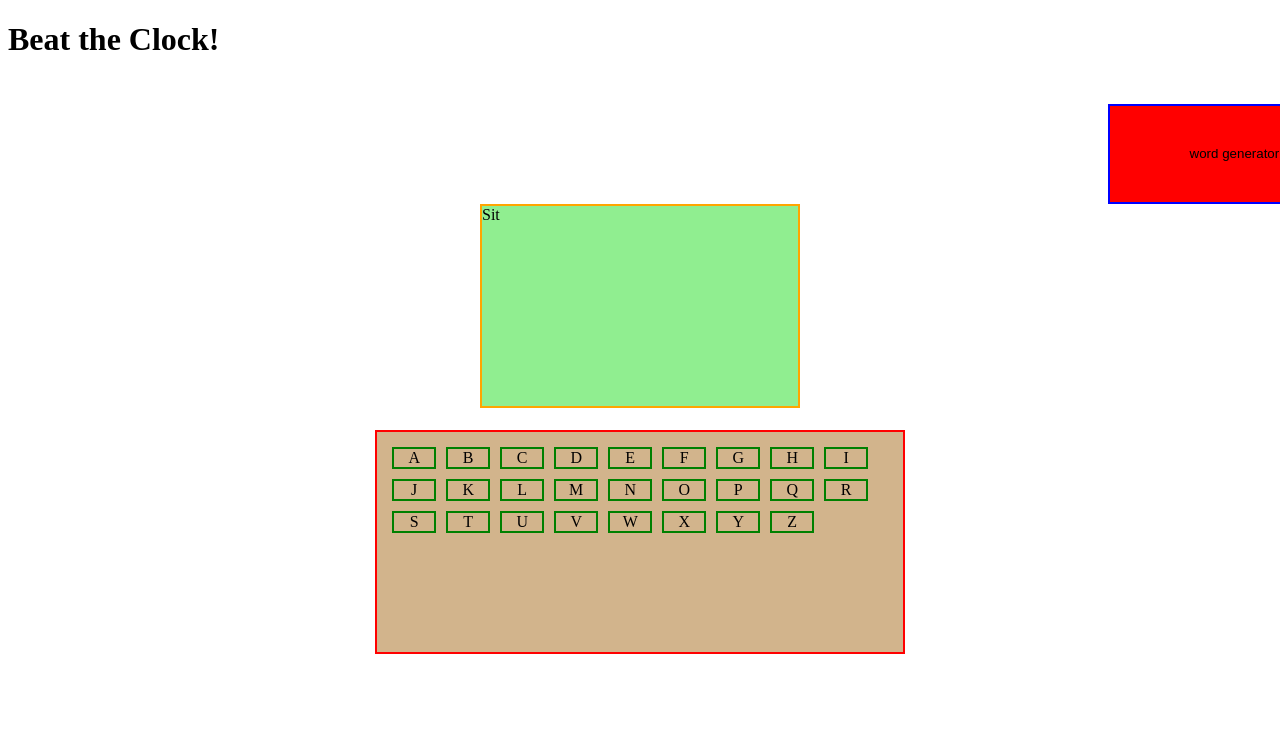
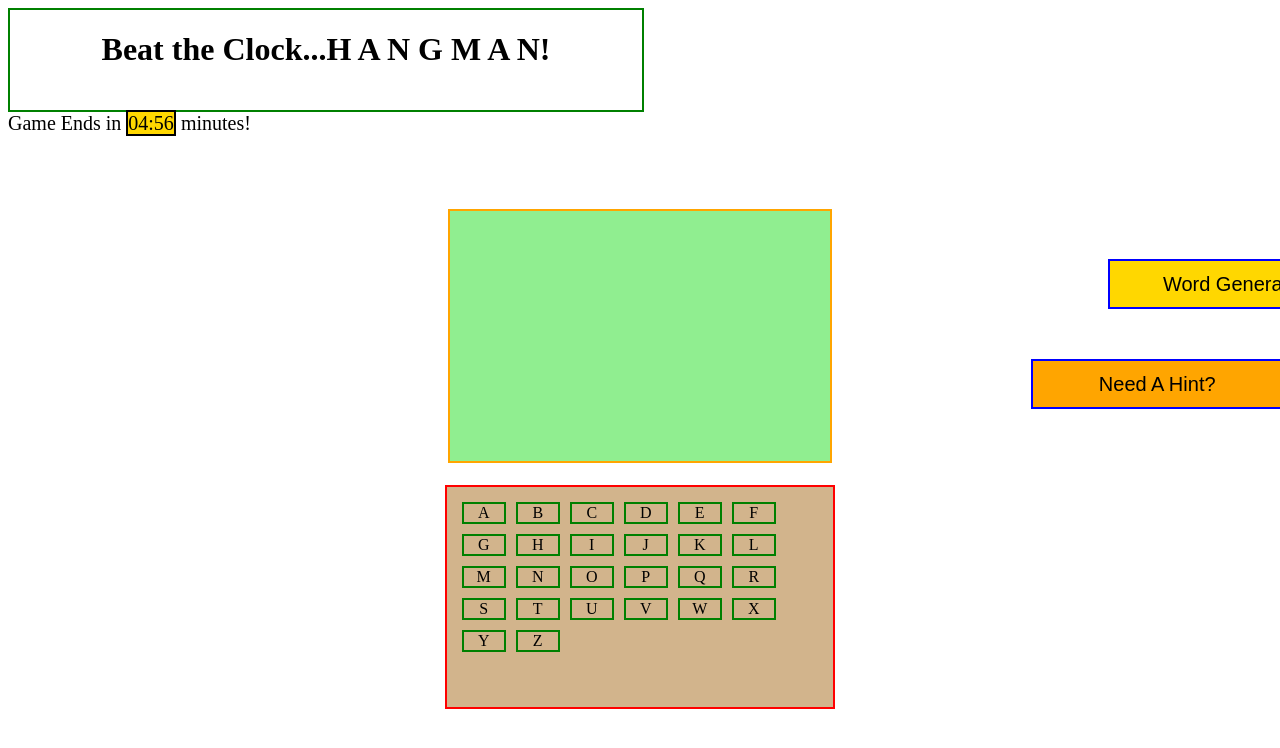
Before and after one commit to AMKlein2018/jscapstone, a plain HTML site: page index.html in a window 1280 px wide. Shown: the top 748 px of the page. Drawn offline with Linux system fonts and the light colour scheme.

Commit message:
Second Changes

```diff
--- a/index.html
+++ b/index.html
@@ -8,39 +8,16 @@
 
 </head>
 <body>
-		<div class = "gridWrapper">
+		<!-- <div class = "gridWrapper"> -->
 
 
-				<div class = 'header'>
-				<h1>Beat the Clock!</h1>
+			<div class = 'header'>
+					<h1>Beat the Clock...H A N G M A N!</h1>
 				</div>
 
-				<!-- //box8//
-				<div class = 'instruct'></div>
 
+ 			<div class = "timeText">Game Ends in <span id="time">05:00</span> minutes!</div>
 
-
-				diagram box1
-				<button id = "generator">Word Generator</button>
-
-				diagram box7
-				<div class = 'hint'>Hint??</div> -->
-
-			<!-- 	diagram box2 -->
-				<!-- <div id = 'wordBox'></div>
-
-				diagram box3
-				<div id = 'buttons'><div>
-
-				diagram box4
-				<div class = 'bad'>Bad Letters</div>
-
-				diagram box5
-				<div class = 'timer'>Timer</div>
-
-				diagram box6
-				<div class = 'result'>Result</div>
- -->
 		</div>
 
 
--- a/index.js
+++ b/index.js
@@ -1,35 +1,50 @@
-var word1 = "code"
-var word2 = "break"
-var word3 = "door"
-var word4 = "friend"
-var word5 = "smile"
-var word6 = "create"
-var word7 = "fast"
-var word8 = "chair"
 
-var hint1 = "Decipher"
-var hint2 = "___ a Leg"
-var hint3 = "Opposite of Foe"
-var hint4 = "Knob"
-var hint5 = "Teeth"
-var hint6 = "Opposite of Destroy"
-var hint7 = "Slow"
-var hint8 = "Sit"
+// *******************************
+ //Word and Hint Function
+
+wordArray = []
+hintsArray = []
+
+function Word (word,hint){
+  var word = wordArray.push(word)
+  var hint = hintsArray.push(hint)
+}
+
+var one = new Word ("code", "Decipher")
+var two = new Word ("break", "___ a Leg")
+var three = new Word ("door", "Knob" )
+var four = new Word ("friend", "Opposite of Foe")
+var five = new Word ("smile", "Teeth")
+var six = new Word ("create", "Opposite of Destroy")
+var seven = new Word ("fast", "Slow")
+var eight = new Word ("chair", "Sit")
 
 
-var randomWord= ""
-var randomHint= ""
+//Create Random Function
+function random () {
+    return (Math.floor(Math.random() * wordArray.length));
+}
 
-// function genWord () {
-   var words= [word1, word2, word3, word4, word5, word6, word7, word8]
-   var hints=[hint1, hint2, hint3, hint4, hint5, hint6, hint7, hint8 ]
-   var randI=Math.floor(Math.random() * words.length)
-   randomWord =(words[randI])
-   randomHint= (hints[randI])
+var randomNum = random()
 
- // }
 
- console.log(randomWord)
+// Create Split Word Function
+splitWord = (wordArray[randomNum].split(''))
+   // console.log(splitWord)
+splitWordCompare = (wordArray[randomNum].split(''))
+
+
+// Create StringDash Function
+function stringDash(splitWord){
+  for (let i = 0; i<splitWord.length; i++) {
+    splitWord.splice(wordArray.indexOf(wordArray[i]), 1, '_');
+  }
+  return splitWord.join (" ");
+}
+
+
+
+
 
 
 
@@ -37,7 +52,7 @@ var randomHint= ""
 
 
 var wrapper = document.createElement('div')
-wrapper.style.width = "40%"
+wrapper.style.width = "29%"
 wrapper.style.margin = '0 auto'
 wrapper.style.border = "2px solid red"
 // wrapper.style.display = "grid"
@@ -53,10 +68,6 @@ document.body.appendChild(wrapper)
 var alphabet = ['A', 'B', 'C', 'D', 'E', 'F','G', 'H', 'I', 'J', 'K', 'L', 'M', 'N', 'O', 'P', 'Q', 'R', 'S', 'T', 'U', 'V', 'W', 'X', 'Y', 'Z']
 
 
-// var buttons = function () {
-// 	myButtons = document.getElementById('buttons')
-// 	letters = document.createElement('ul');
-
 	for (i = 0; i < 26; i++){
 		var alpha = document.createElement('div')
 		alpha.style.width = '40px'
@@ -67,10 +78,6 @@ var alphabet = ['A', 'B', 'C', 'D', 'E', 'F','G', 'H', 'I', 'J', 'K', 'L', 'M',
 		alpha.classList.add('a')
 		// alpha.className = 'a'
 		alpha.innerHTML = alphabet[i]
-		// alpha.style.gridColumnStart = '2'
-		// alpha.style.gridColumnEnd = '3'
-		// alpha.style.gridRowStart = '2'
-		// alpha.style.gridRowEnd = '3'
 		wrapper.appendChild(alpha)
 
 		var buttons = document.getElementsByClassName('a')
@@ -79,7 +86,11 @@ var alphabet = ['A', 'B', 'C', 'D', 'E', 'F','G', 'H', 'I', 'J', 'K', 'L', 'M',
 		})
 	}
 
+// document.onkeydown = function(event) {
+//     var key_press = String.fromCharCode(event.keyCode);
+//    document.getElementById('wordBox').innerHTML = key_press;
 
+// }
 
 
 // console.log(rand)
@@ -91,35 +102,96 @@ var wordGen = document.createElement('button')
 	wordGen.style.width = '20%'
    	wordGen.style.border = '2px solid blue'
    	wordGen.style.textAlign = 'center'
-   	wordGen.style.height = "100px"
-   	wordGen.style.backgroundColor = 'red'
-   	wordGen.innerHTML = "word generator"
+   	wordGen.style.height = "50px"
+   	wordGen.style.backgroundColor = 'gold'
+   	wordGen.innerHTML = "Word Generator"
    	wordGen.style.position = "relative"
    	wordGen.style.left = "1100px"
-   	wordGen.style.bottom = "200px"
+   	wordGen.style.bottom = "100px"
+    wordGen.style.fontSize = "20px"
    	var page = document.getElementsByTagName('body')[0];
    	page.appendChild(wordGen)
-
-	wordGen.addEventListener('click', function(){
- 	 wordBox.push(randomWord[i] + randomHint[i])
-
-})
+	 // wordBox.push(randomWord[i] + randomHint[i])
 
 
+//Hint Generator
+
+
+var hintGen = document.createElement('button')
+    hintGen.style.width = '20%'
+    hintGen.style.border = '2px solid blue'
+    hintGen.style.textAlign = 'center'
+    hintGen.style.height = "50px"
+    hintGen.style.backgroundColor = 'orange'
+    hintGen.innerHTML = "Need A Hint?"
+    hintGen.style.position = "relative"
+    hintGen.style.left = "770px"
+    hintGen.style.bottom = "0px"
+    hintGen.style.fontSize = "20px"
+    var page = document.getElementsByTagName('body')[0];
+    page.appendChild(hintGen)
+
+
+
+//WORDBOX - CONTAINER
+
 var wordBox = document.createElement('div')
-	wordBox.style.width = "25%"
+	wordBox.style.width = "30%"
 	wordBox.style.margin = '0 auto'
 	wordBox.style.border = "2px solid orange"
 	wordBox.style.backgroundColor = "lightgreen"
 	wordBox.style.height = "200px"
 	wordBox.style.position = 'relative'
 	// wrapper3.style.left = "50px"
-   wordBox.innerHTML = randomWord
-   wordBox.innerHTML = randomHint
 	wordBox.style.bottom = "200px"
+  wordBox.style.display = "block"
+  wordBox.style.fontSize = "0px"
+  wordBox.style.textAlign = "center"
+  wordBox.style.paddingTop = "50px"
 	// wrapper2.style.bottom = "200px"
 	document.body.appendChild(wordBox)
 
+  wordGen.addEventListener('click', function(){
+  wordBox.style.fontSize = "30px"
+  wordBox.innerHTML = stringDash(splitWord)
+})
+  hintGen.addEventListener('click',function(){
+  wordBox.style.fontSize = "30px"
+  wordBox.innerHTML = hintsArray[0];
+
+})
+
+
+
+
+//Timer
+
+function startTimer(duration, display) {
+    var timer = duration, minutes, seconds;
+    setInterval(function () {
+        minutes = parseInt(timer / 60, 10)
+        seconds = parseInt(timer % 60, 10);
+
+        minutes = minutes < 10 ? "0" + minutes : minutes;
+        seconds = seconds < 10 ? "0" + seconds : seconds;
+
+        display.textContent = minutes + ":" + seconds;
+
+        if (--timer < 0) {
+            timer = duration;
+        }
+    }, 1000);
+}
+
+  window.onload =function () {
+    var fiveMinutes = 60 * 5,
+        display = document.querySelector('#time');
+    startTimer(fiveMinutes, display);
+};
+
+
+
+//Pushing WORD and HINT into different arrays
 
 
 
@@ -177,22 +249,3 @@ var wordBox = document.createElement('div')
 // 		correct.setAttribute('')
 // 	}
 // }
-
-
-
-
-
-
-
-
-
-// generator.addEventListener()('click', function() {
-
-// })
-
-
-// document.onkeydown = function(event) {
-//     var key_press = String.fromCharCode(event.keyCode);
-//    document.getElementById('wordBox').innerHTML = key_press;
-
-// }
--- /dev/null
+++ b/stylesheets/_header.scss
@@ -0,0 +1,7 @@
+.header {
+	text-align: center;
+	border: 2px solid green;
+	height: 100px;
+	width: 50%
+
+}
--- /dev/null
+++ b/stylesheets/_timer.scss
@@ -0,0 +1,11 @@
+#time {
+
+	border: 2px solid black;
+	background-color: gold;
+	color: black;
+}
+
+.timeText {
+
+	font-size: 20px;
+}
--- a/stylesheets/main.scss
+++ b/stylesheets/main.scss
@@ -0,0 +1,2 @@
+@import "header";
+@import "timer";
```
Also changed, not shown: css/main.css, stylesheets/_button.scss (deleted), stylesheets/_wordBox.scss (added), 1 other file.
